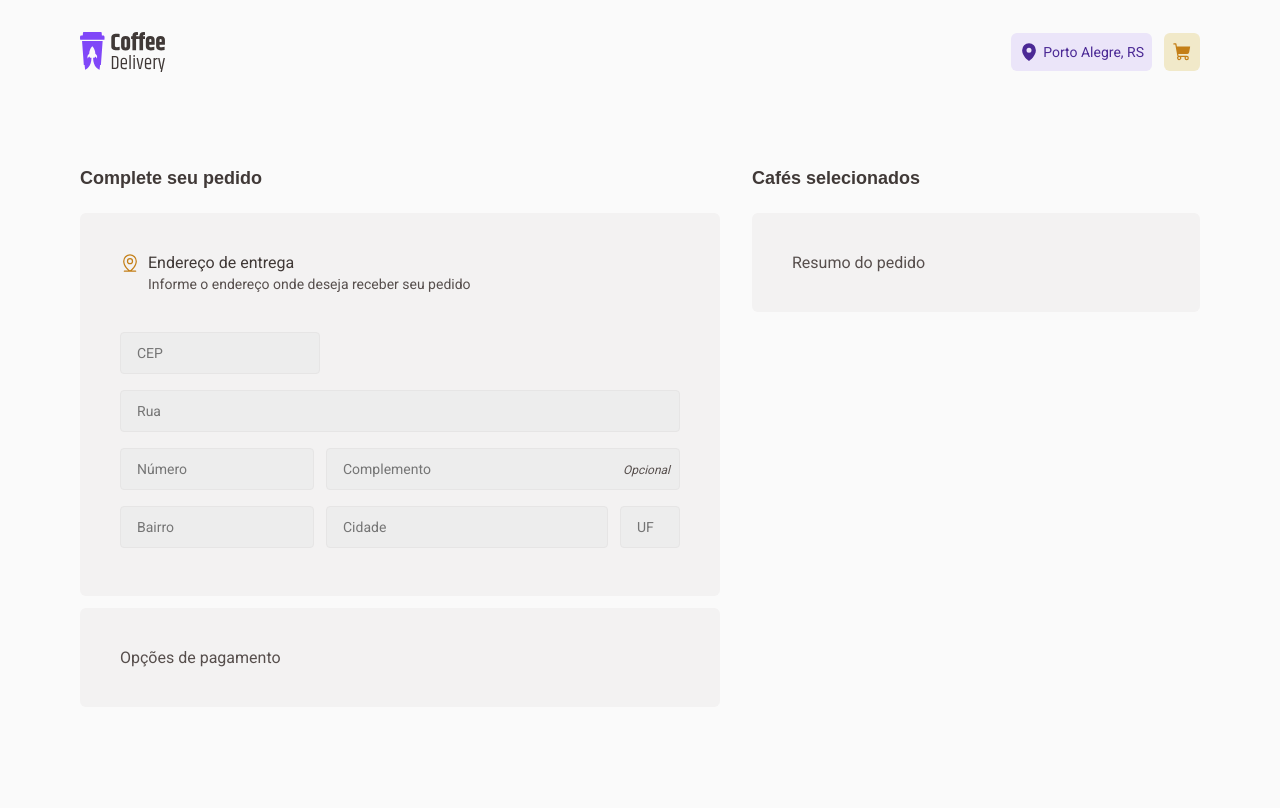
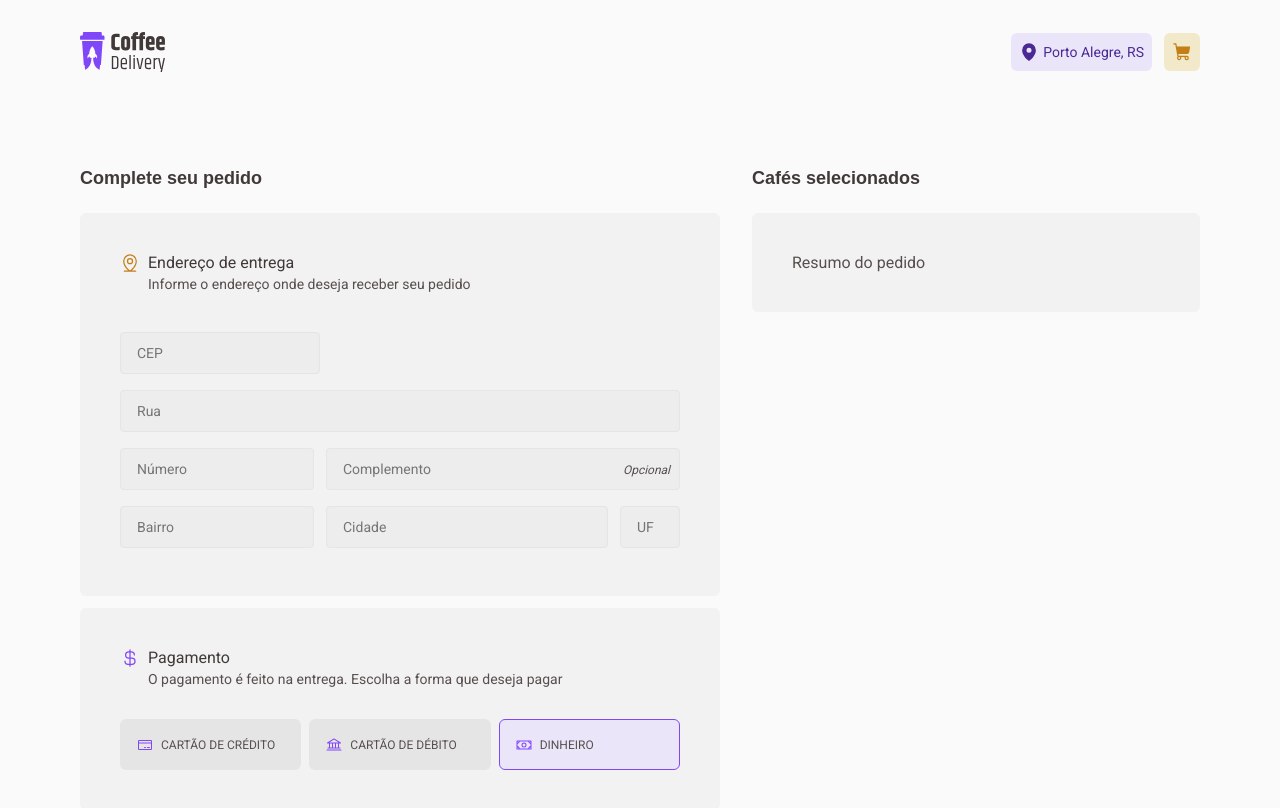
Before and after one commit to pamelasantoss/ignite-coffee-delivery, a React (Vite) app: page /checkout in a window 1280 px wide. Shown: the top 808 px of the page. Built offline with nearby package versions, Linux system fonts and the light colour scheme; a web font is replaced by a local one.

Commit message:
feat: criação e estilização dos botões de pagamento

```diff
--- a/src/pages/Checkout/index.tsx
+++ b/src/pages/Checkout/index.tsx
@@ -1,11 +1,19 @@
-import { MapPinLine } from "@phosphor-icons/react";
+import {
+  Bank,
+  CreditCard,
+  CurrencyDollar,
+  MapPinLine,
+  Money
+} from "@phosphor-icons/react";
 import {
   CheckoutContainer,
   CheckoutInfoContainer,
   CheckoutLeftContainer,
   CheckoutRightContainer,
   CheckoutTitleSection,
-  FormCheckoutSection
+  FormCheckoutSection,
+  PaymentButton,
+  PaymentButtonsSection
 } from "./styles";
 
 export function Checkout() {
@@ -15,7 +23,7 @@ export function Checkout() {
         <h2>Complete seu pedido</h2>
 
         <CheckoutInfoContainer>
-          <CheckoutTitleSection>
+          <CheckoutTitleSection iconColor="orange">
             <MapPinLine size={20} />
             <p>
               <span>Endereço de entrega</span>
@@ -51,7 +59,30 @@ export function Checkout() {
         </CheckoutInfoContainer>
 
         <CheckoutInfoContainer>
-          Opções de pagamento
+          <CheckoutTitleSection iconColor="purple">
+            <CurrencyDollar size={20} />
+            <p>
+              <span>Pagamento</span>
+              O pagamento é feito na entrega. Escolha a forma que deseja pagar
+            </p>
+          </CheckoutTitleSection>
+
+          <PaymentButtonsSection>
+            <PaymentButton>
+              <CreditCard size={16} />
+              Cartão de crédito
+            </PaymentButton>
+
+            <PaymentButton>
+              <Bank size={16} />
+              Cartão de débito
+            </PaymentButton>
+
+            <PaymentButton className="active">
+              <Money size={16} />
+              Dinheiro
+            </PaymentButton>
+          </PaymentButtonsSection>
         </CheckoutInfoContainer>
       </CheckoutLeftContainer>
 
--- a/src/pages/Checkout/styles.ts
+++ b/src/pages/Checkout/styles.ts
@@ -1,4 +1,5 @@
 import styled from "styled-components";
+import { BaseButton } from "../../styles/default";
 
 export const CheckoutContainer = styled.div`
   max-width: ${(props) => props.theme["max-width"]};
@@ -47,12 +48,21 @@ export const CheckoutInfoContainer = styled.div`
   padding: 2.5rem;
 `;
 
-export const CheckoutTitleSection = styled.div`
+const ICON_COLOR = {
+  orange: "orange-300",
+  purple: "purple-500"
+} as const;
+
+interface CheckoutTitleSectionProps {
+  iconColor: keyof typeof ICON_COLOR
+}
+
+export const CheckoutTitleSection = styled.div<CheckoutTitleSectionProps>`
   display: flex;
   gap: 0.5rem;
 
   svg {
-    fill: ${(props) => props.theme["orange-300"]};
+    fill: ${(props) => props.theme[ICON_COLOR[props.iconColor]]};
   }
 
   p {
@@ -133,3 +143,41 @@ export const FormCheckoutSection = styled.div`
     }
   }
 `;
+
+export const PaymentButtonsSection = styled.div`
+  margin-top: 2rem;
+  display: flex;
+  gap: 0.5rem;
+
+  @media only screen and (max-width: 600px) {
+    flex-direction: column;
+  }
+`;
+
+export const PaymentButton = styled(BaseButton)`
+  text-transform: uppercase;
+  font-size: 0.75rem;
+  border: 1px solid transparent;
+  color: ${(props) => props.theme["brown-500"]};
+  background-color: ${(props) => props.theme["gray-400"]};
+  gap: 0.5rem;
+  padding-left: 1rem;
+  padding-right: 1rem;
+  height: 51px;
+  flex: 1;
+  justify-content: flex-start;
+
+  svg {
+    fill: ${(props) => props.theme["purple-500"]}
+  }
+
+  &:hover {
+    background-color: ${(props) => props.theme["gray-500"]};
+    color: ${(props) => props.theme["brown-700"]};
+  }
+
+  &.active {
+    background-color: ${(props) => props.theme["purple-300"]};
+    border: 1px solid ${(props) => props.theme["purple-500"]};
+  }
+`;
```
